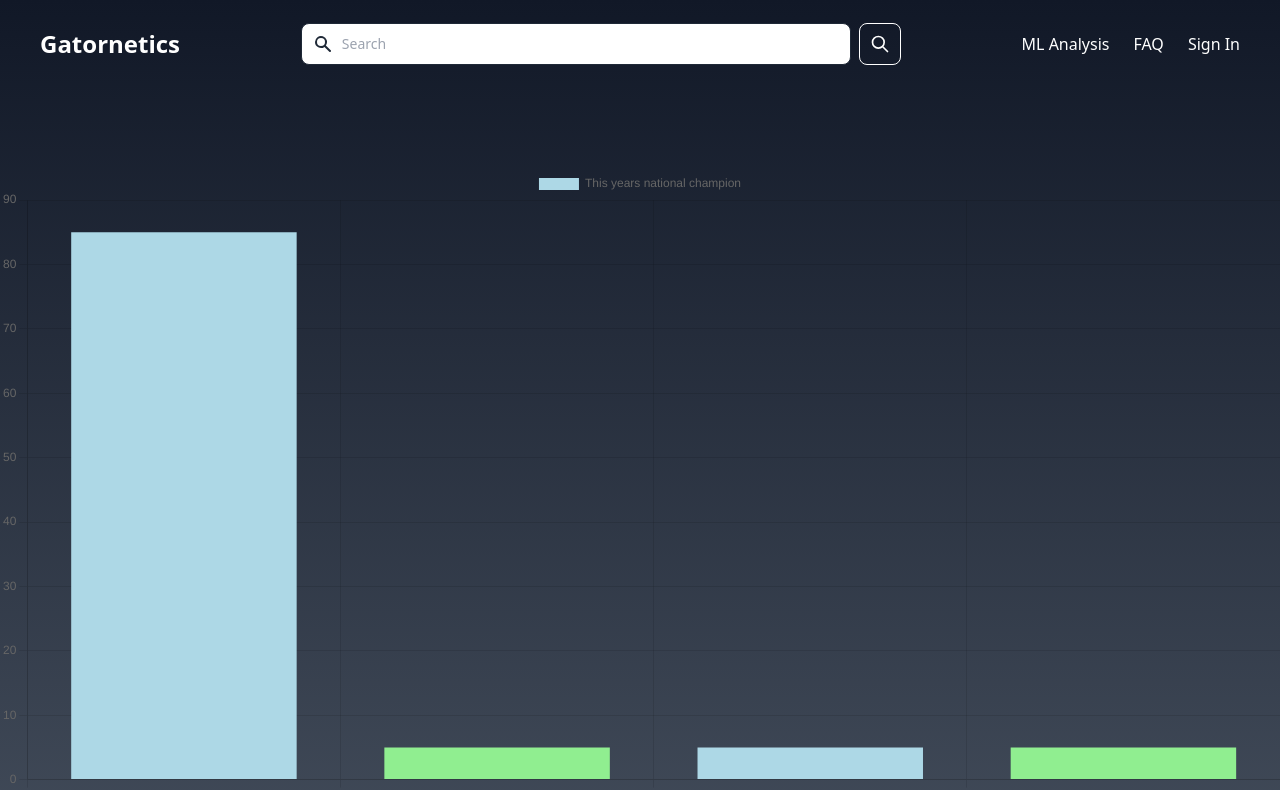
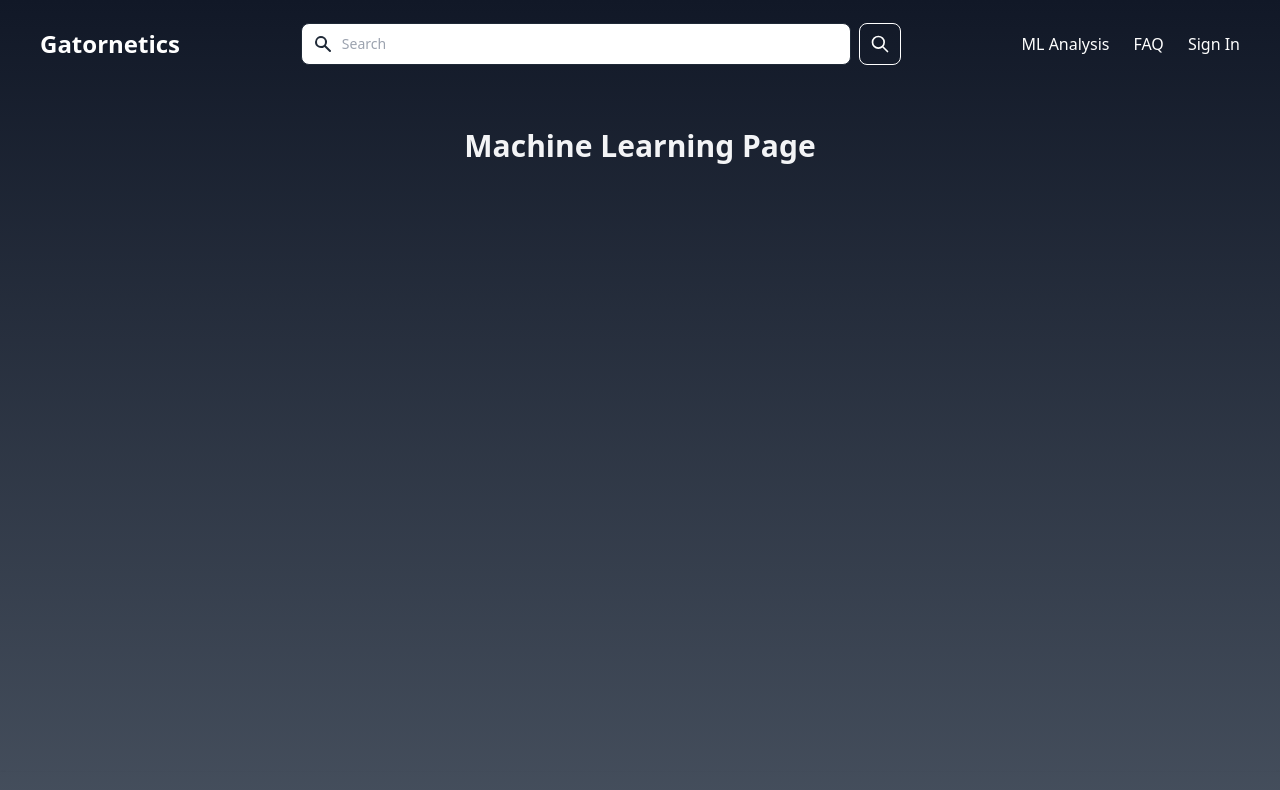
Before and after one commit to k-finken/Gatornetics, a Next.js app: page /machine-learning in a window 1280 px wide. Shown: the top 790 px of the page. Built offline with nearby package versions, Linux system fonts and the light colour scheme.

Commit message:
fix broken ml page
title

```diff
--- a/pages/machine-learning.js
+++ b/pages/machine-learning.js
@@ -1,50 +1,14 @@
 import React from 'react';
-import {
-  Chart as ChartJS,
-  CategoryScale,
-  LinearScale,
-  BarElement,
-  Title,
-  Tooltip,
-  Legend,
-} from 'chart.js';
-import { Bar } from 'react-chartjs-2';
-import Layout from '../components/Layout'
+import Layout from '../components/Layout';
 
-ChartJS.register(
-  CategoryScale,
-  LinearScale,
-  BarElement,
-  Title,
-  Tooltip,
-  Legend
-);
-
-export default function Machinelearning({players}) {
-
-  const dataGraph = {
-    labels: ["Florida", "Texas A&M", "Ohio State", "Georgia"],
-    datasets: [
-      {
-        label: "This years national champion",
-        data: [85,5,5,5],
-        backgroundColor: [
-          "rgb(173, 216, 230)",
-          "rgb(144, 238, 144)",
-        ],
-        hoverOffset: 2,
-      },
-    ],
-  };
-
-
+export default function MachineLearning() {
   return (
     <Layout>
       <div className='mt-10 w-full flex justify-center items-center'>
-        <div className="w-full flex justify-center items-center mt-10">
-        <Bar data={dataGraph}></Bar>
-        </div>
+        <h1 className="text-3xl font-bold text-gray-100">Machine Learning Page</h1>
       </div>
+      <div className="h-96"></div>
+      <div className="h-36"></div>
     </Layout>
   )
 }
```
